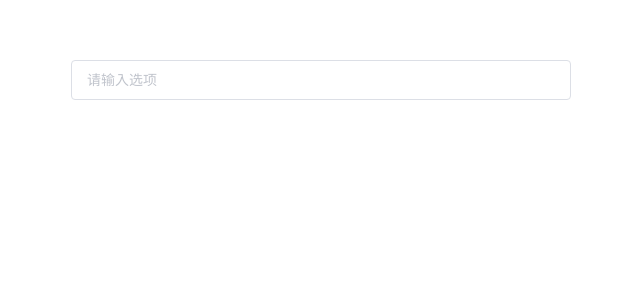
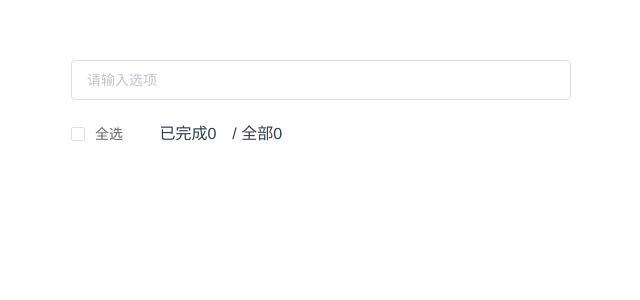
Before and after one commit to Ankhyang/VUE-STUDY, a Vue app: page / in a window 1280 px wide. Shown: the top 300 px of the page, without its empty margins (319-959 px from the left). Built offline with nearby package versions, Linux system fonts and the light colour scheme.

Commit message:
功能完善

```diff
--- a/src/App.vue
+++ b/src/App.vue
@@ -2,17 +2,20 @@
   <div id="app">
     <todoHeader/>
     <todoList/>
+    <todoFooter/>
   </div>
 </template>
 
 <script>
 import todoHeader from './components/todoHeader'
 import todoList from './components/todoList'
+import todoFooter from './components/todoFooter'
 export default {
   name: 'App',
   components: {
     todoHeader,
-    todoList
+    todoList,
+    todoFooter
   }
 }
 </script>
--- /dev/null
+++ b/src/components/todoFooter.vue
@@ -0,0 +1,38 @@
+<template>
+  <div class="footer">
+    <el-checkbox v-model="checkAll">全选</el-checkbox>&emsp;&emsp;
+    <span>已完成{{completeSize}}</span>&emsp;<span>/ 全部{{totalSize}}</span>&emsp;
+    <el-button type="primary" size="mini" v-show="completeSize" @click="deleteAllCompleted">清除已完成任务</el-button>
+  </div>
+</template>
+
+<script type="text/javascript">
+import {mapGetters} from 'vuex'
+export default {
+  computed: {
+    ...mapGetters(['totalSize', 'completeSize']),
+    checkAll: {
+      get () { // 决定是否需要勾选
+        return this.$store.getters.isSelectAll
+      },
+      set (value) {
+        this.$store.dispatch('selectAll', value)
+      }
+    }
+  },
+  methods: {
+    deleteAllCompleted () {
+      this.$store.dispatch('deleteCompleteTodos')
+    }
+  }
+}
+</script>
+
+<style scoped>
+  .footer{
+    width: 500px;
+    text-align: left;
+    padding: 20px 5px;
+    margin: 0 auto;
+  }
+</style>
--- a/src/components/todoItem.vue
+++ b/src/components/todoItem.vue
@@ -1,8 +1,8 @@
 <template>
   <div>
-    <li class="todo_item">
-      <el-checkbox name="type">{{todo.title}}</el-checkbox>
-      <button class="btn btn-danger" style="display:none">删除</button>
+    <li :style="{background: bgColor}" class="todo_item" @mouseenter="handleEnter(true)" @mouseleave="handleEnter(false)">
+      <el-checkbox v-model="todo.complete">{{todo.title}}</el-checkbox>
+      <el-button type="danger" v-show="isShow" size="mini" @click="deleteItem">删除</el-button>
     </li>
   </div>
 </template>
@@ -15,7 +15,22 @@ export default {
   },
   data () {
     return {
-
+      bgColor: '#ffffff',
+      isShow: false
+    }
+  },
+  methods: {
+    deleteItem () {
+      this.$store.dispatch('deleteItem', this.index)
+    },
+    handleEnter (enter) {
+      if (enter) {
+        this.bgColor = '#fcfcfc'
+        this.isShow = true
+      } else {
+        this.bgColor = '#ffffff'
+        this.isShow = false
+      }
     }
   }
 }
@@ -35,19 +50,16 @@ export default {
     cursor: pointer;
   }
 
+  li button{
+    margin-left: 80%;
+  }
+
   li label li input {
     vertical-align: middle;
     margin-right: 6px;
     position: relative;
     top: -1px;
   }
-
-  li button {
-    float: right;
-    display: none;
-    margin-top: 3px;
-  }
-
   li:before {
     content: initial;
   }
--- a/src/store/actions.js
+++ b/src/store/actions.js
@@ -1,7 +1,16 @@
-import {ADD_TODO} from './mutation-type'
+import {ADD_TODO, SELECT_ALL, DELETE_COMPLETE_TODOS, DELETE_ITEM} from './mutation-type'
 export default {
   addTodo ({commit}, todo) {
     // 提交一个comutation请求
     commit(ADD_TODO, {todo}) // 传递给mutation的是一个包含数据的对象
+  },
+  selectAll ({commit}, value) {
+    commit(SELECT_ALL, {value})
+  },
+  deleteCompleteTodos ({commit}) {
+    commit(DELETE_COMPLETE_TODOS)
+  },
+  deleteItem ({commit}, index) {
+    commit(DELETE_ITEM, {index})
   }
 }
--- a/src/store/getters.js
+++ b/src/store/getters.js
@@ -1,3 +1,14 @@
 export default {
-
+  // 总数量
+  totalSize (state) {
+    return state.todoList.length
+  },
+  // 完成数量
+  completeSize (state) {
+    return state.todoList.reduce((prevTotal, cur) => prevTotal + (cur.complete ? 1 : 0), 0)
+  },
+  // 判断是否需要全选
+  isSelectAll (state, getters) {
+    return getters.completeSize === getters.totalSize && getters.completeSize > 0
+  }
 }
--- a/src/store/mutation-type.js
+++ b/src/store/mutation-type.js
@@ -1,2 +1,5 @@
 export const ADD_TODO = 'add_todo'
 export const DELETE_TODO = 'delete_todo'
+export const SELECT_ALL = 'select_all'
+export const DELETE_COMPLETE_TODOS = 'delete_all_complete'
+export const DELETE_ITEM = 'delete_item'
--- a/src/store/mutations.js
+++ b/src/store/mutations.js
@@ -1,6 +1,16 @@
-import {ADD_TODO} from './mutation-type'
+/* eslint-disable no-return-assign */
+import {ADD_TODO, SELECT_ALL, DELETE_COMPLETE_TODOS, DELETE_ITEM} from './mutation-type'
 export default {
   [ADD_TODO] (state, {todo}) {
     state.todoList.unshift(todo)
+  },
+  [SELECT_ALL] (state, {value}) {
+    state.todoList.forEach(todo => todo.complete = value)
+  },
+  [DELETE_COMPLETE_TODOS] (state) {
+    state.todoList = state.todoList.filter(todo => !todo.complete)
+  },
+  [DELETE_ITEM] (state, {index}) {
+    state.todoList.splice(index, 1)
   }
 }
--- a/src/store/state.js
+++ b/src/store/state.js
@@ -1,5 +1,4 @@
+import utils from '../utils/storageUtils'
 export default {
-  todoList: [
-
-  ]
+  todoList: utils.readTodos()
 }
--- /dev/null
+++ b/src/utils/storageUtils.js
@@ -0,0 +1,9 @@
+const TODO_KEY = 'todos_key'
+export default {
+  readTodos () {
+    return JSON.parse(localStorage.getItem(TODO_KEY) || '[]')
+  },
+  saveTodos (todo) {
+    localStorage.setItem(TODO_KEY, JSON.stringify(todo))
+  }
+}
```
